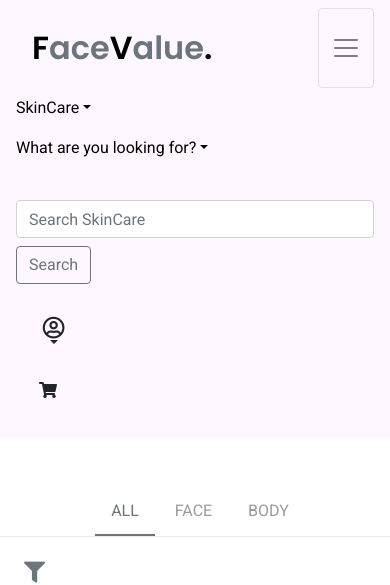
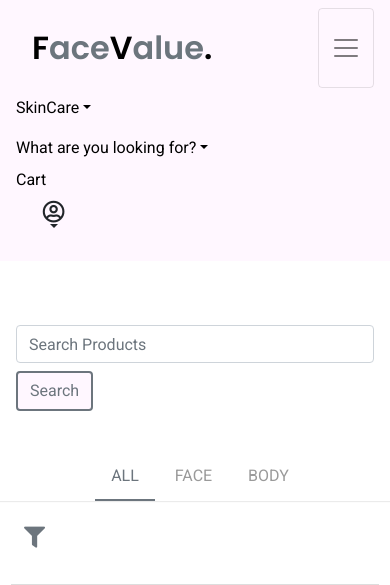
Before and after one commit to MelBiggs/fullstack-frameworks-project, a Django app: page /products/ in a window 390 px wide, after a click that opens the changed part. Shown: the top 585 px of the page. Run offline with Django 3.2, Linux system fonts and the light colour scheme; tables that the repository leaves empty hold one stand-in row (values such as "Sample post"); grey boxes marked "Sample" are stand-in pictures; some libraries are stand-ins or nearby versions.

Commit message:
Improved responsiveness and layout

```diff
--- a/accounts/templates/profile.html
+++ b/accounts/templates/profile.html
@@ -31,7 +31,7 @@
 			<span class="post-category text-white bg-danger mb-3">{{ tag.get_value_display }}</span>
 			{% endfor %}
 			<h4><a href="{% url 'product_detail' favourite.product.id %}">{{ favourite.product.name }}</a></h4>
-			<p class="product-description">{{ favourite.product.description }}</p>
+			<p class="product-description">{{ favourite.product.description|truncatewords:15 }}</p>
 			<p>€{{ favourite.product.price }}</p>
 
 			<form method="post" action="{% url 'add_to_cart' favourite.product.id %}">
--- a/products/templates/products.html
+++ b/products/templates/products.html
@@ -3,6 +3,13 @@
 {% block title %}|Products{% endblock %}
 {% block content %}
 
+<!-- Search Bar on smaller devices -->
+<div class="product_search 	d-block d-sm-none">
+	<form class="form-inline" action="{% url 'search' %}" method="get">
+		<input class="form-control mr-sm-2" type="text" name="q" placeholder="Search Products" aria-label="Search">
+		<button class="btn btn-outline-secondary my-2 my-sm-0 accounts-btn" type="submit">Search</button>
+	</form>
+</div>
 
 <!-- Tab for Face, Body and All  -->
 <div class="tab-wrapper">
--- a/static/css/style.css
+++ b/static/css/style.css
@@ -83,6 +83,11 @@ ul {
 
 .item-number{
     margin: .5em;
+}
+
+.cart-btn-small {
+    padding: 0;
+    color: black!important;
 }
 
 /* INDEX */
@@ -181,6 +186,9 @@ ul {
     color: red;
 }
 
+.email-reset-page {
+    padding: 1em;
+}
 /* BLOG COMMENTS */
 
 .heading_comments_reviews{
@@ -226,7 +234,6 @@ caption p {
 }
 
 .card-body {
-    height: 100%;
     border: 1px solid #ddd;
 }
 
@@ -627,8 +634,8 @@ small {
     transform: none!important;
 }
 
-.clicked{
-    color: yellow
+.product_search{
+    padding: 1em;
 }
 
 /* MEDIA QUERIES */
--- a/templates/base.html
+++ b/templates/base.html
@@ -82,8 +82,16 @@
 						</div>
 					</li>
 				</ul>
+                <!-- Cart on small screens -->
+                <li class="nav-item active d-block d-sm-none">
+                    <a class="nav-link cart-btn-small" href="{% url 'view_cart' %}">Cart<span class="sr-only">(current)</span>
+                  {% if product_count > 0 %}
+				  <span class="badge badge-dark item-number">{{ product_count }}</span>
+				  {% endif %}
+					</a>
+                </li>
 				<!-- Search Bar -->
-				<form class="form-inline nav-search" action="{% url 'search' %}" method="get">
+				<form class="form-inline nav-search d-none d-sm-block" action="{% url 'search' %}" method="get">
 					<input class="form-control mr-sm-2" type="text" name="q" placeholder="Search SkinCare" aria-label="Search">
 					<button class="btn btn-outline-secondary my-2 my-sm-0" type="submit">Search</button>
 				</form>
@@ -114,7 +122,7 @@
 					</div>
 				</ul>
 				<!-- Cart -->
-				<ul class="nav-dropdown">
+				<ul class="nav-dropdown d-none d-sm-block">
 					<a href="{% url 'view_cart' %}">
 						<button type="button" class="btn cart-btn"><i class="fas fa-shopping-cart"></i>
 				  {% if product_count > 0 %}
--- a/templates/registration/password_reset_complete.html
+++ b/templates/registration/password_reset_complete.html
@@ -3,5 +3,7 @@
 {% block title %}Password Reset Complete!{% endblock %}
 
 {% block content %}
+<section class = "email-reset-page">
 <p>Your password has been set.  You may go ahead and <a href="{{ login_url }}">log in!</a></p>
+</section>
 {% endblock %}
--- a/templates/registration/password_reset_done.html
+++ b/templates/registration/password_reset_done.html
@@ -4,9 +4,10 @@
 
 {% block content %}
 
+<section class = "email-reset-page">
 <p>We've e-mailed you instructions for setting your password to the e-mail address you submitted.</p>
 <p>You should be receiving it shortly.</p>
 <p>If you don't receive an email, please make sure you've entered the address you registered with,
 	and check your spam folder.</p>
-
+</section>
 {% endblock %}
```
